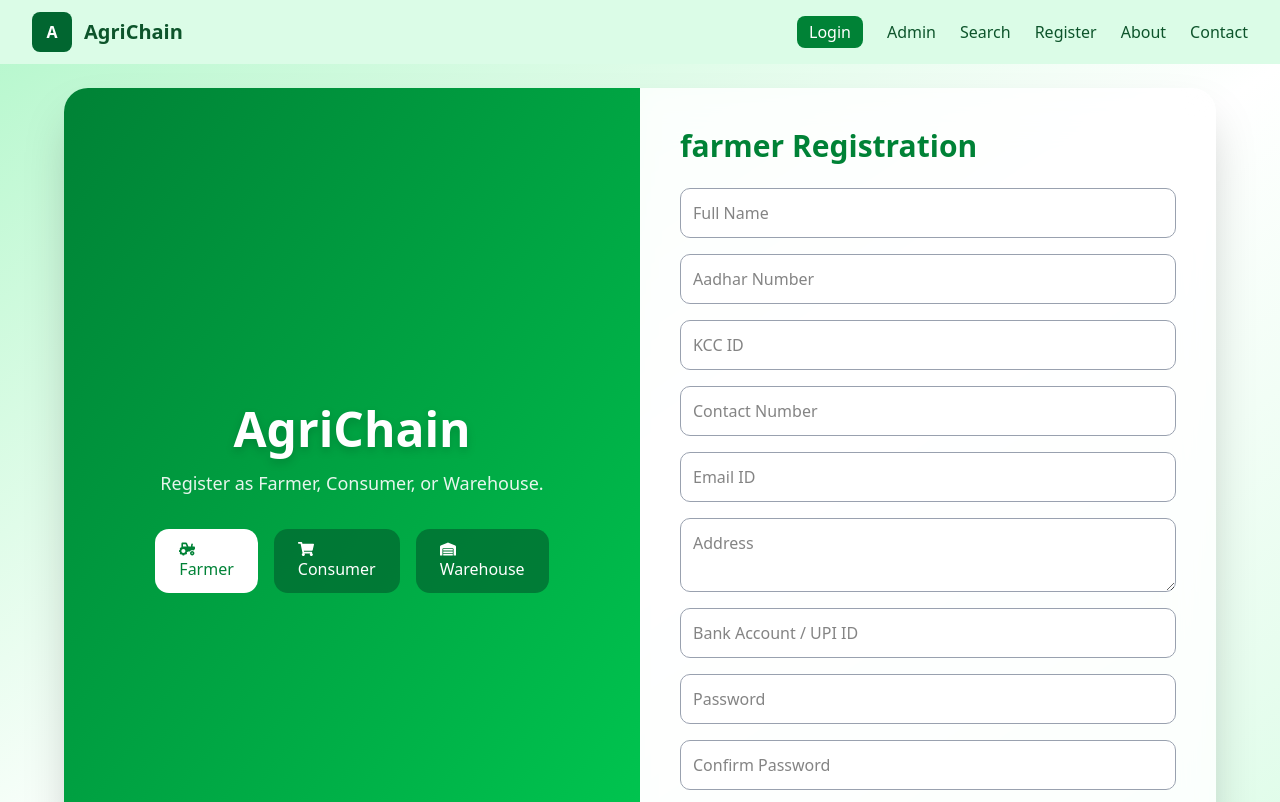
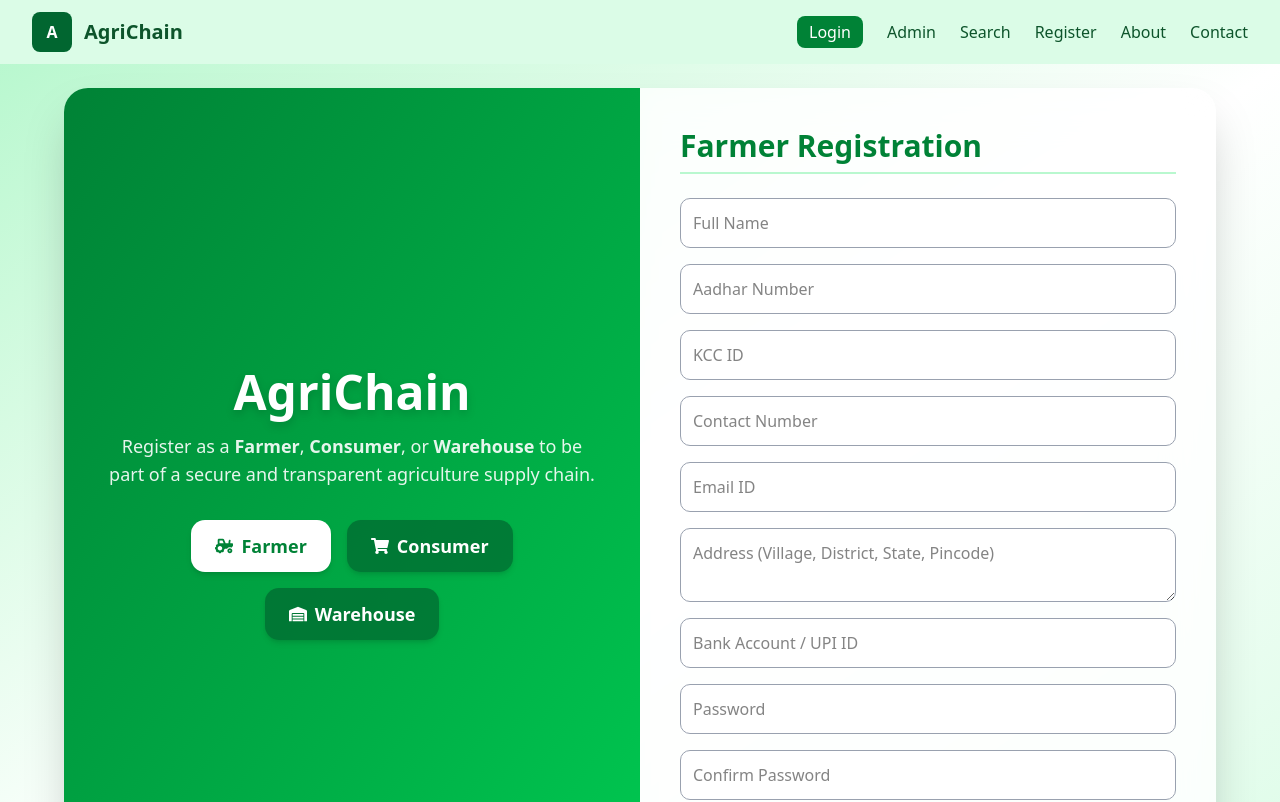
Before and after one commit to Taasum/new, a Next.js app: page /register in a window 1280 px wide. Shown: the top 802 px of the page. Built offline with nearby package versions, Linux system fonts and the light colour scheme.

Commit message:
error solve

```diff
--- a/src/app/components/Footer.tsx
+++ b/src/app/components/Footer.tsx
@@ -11,7 +11,7 @@ import { MdEmail, MdPhone, MdLocationOn } from "react-icons/md";
 
 export default function Footer() {
   return (
-    <footer className="bg-gradient-to-br from-green-800 via-green-900 to-black text-white mt-10">
+    <footer className="bg-gradient-to-br from-green-800 via-green-900 to-black text-white border-t border-green-700">
       {/* Main Content */}
       <div className="max-w-7xl mx-auto px-6 py-12 grid grid-cols-1 md:grid-cols-4 gap-10">
 
--- a/src/app/components/HeroSlider.tsx
+++ b/src/app/components/HeroSlider.tsx
@@ -8,15 +8,14 @@ import "swiper/css/pagination";
 export default function HeroSlider() {
   const slides = [
     {
-      src: "https://images.stockcake.com/public/5/f/a/5fa3c902-aed9-409f-9cf2-330391a96ad3_large/farmer-in-field-stockcake.jpg",
-      alt: "Farmer in field",
+      src: "https://img.freepik.com/premium-photo/agriculture-asian-farmer-using-mobile-phone-check-fresh-green-corn-s-sprouts-soil-maize-spring-field_61243-1800.jpg"
     },
     {
       src: "https://images.unsplash.com/photo-1500937386664-56d1dfef3854?auto=format&fit=crop&w=1350&q=80",
       alt: "Agriculture fields",
     },
     {
-      src: "https://images.unsplash.com/photo-1500937386664-56d1dfef3854?auto=format&fit=crop&w=1350&q=80",
+      src: "https://media.istockphoto.com/id/855984178/photo/wegetables-in-a-warehouse.jpg?s=612x612&w=0&k=20&c=Ngxxnne6DQIaafBHhqU26D_ahOu6ez4mYE_Uo90K4D0=",
       alt: "Market and consumer",
     },
   ];
--- a/src/app/components/WhySection.tsx
+++ b/src/app/components/WhySection.tsx
@@ -3,7 +3,7 @@ export default function WhySection() {
   return (
     <section className="relative">
       <img
-        src="https://encrypted-tbn0.gstatic.com/images?q=tbn:ANd9GcRIwP8DIO56_oPdZy_Ip-h5xEy_xgcoMWuwGg&s"
+        src="https://www.shutterstock.com/image-photo/blockchain-technology-concept-revolutionizing-industries-600nw-2476544647.jpg"
         className="w-full h-[420px] object-cover brightness-75"
       />
 
--- a/src/app/register/page.tsx
+++ b/src/app/register/page.tsx
@@ -1,133 +1,3 @@
-
-// "use client";
-// import React, { useState } from "react";
-// import { FaTractor, FaShoppingCart, FaWarehouse } from "react-icons/fa";
-
-// export default function RegisterPage() {
-//   const [role, setRole] = useState<"farmer" | "consumer" | "warehouse">("farmer");
-
-//   // Reusable class for inputs
-//   const inputClass =
-//     "p-3 border border-gray-400 rounded-lg bg-white w-full hover:shadow-md hover:shadow-green-200 transition focus:outline-none focus:border-green-600 focus:ring-2 focus:ring-green-300";
-
-//   return (
-//     <main className="min-h-screen flex items-center justify-center bg-gradient-to-br from-green-200 via-white to-green-100 p-6">
-//       <div className="w-full max-w-6xl grid grid-cols-1 md:grid-cols-2 bg-white/40 backdrop-blur-xl rounded-3xl shadow-2xl overflow-hidden">
-
-//         {/* Left Side - Role Selection */}
-//         <div className="bg-gradient-to-br from-green-700 to-green-500 text-white flex flex-col items-center justify-center p-10">
-//           <h1 className="text-5xl font-extrabold mb-4 drop-shadow-lg">AgriChain</h1>
-//           <p className="text-lg mb-8 text-center opacity-90">
-//             Register as a <span className="font-semibold">Farmer</span>,{" "}
-//             <span className="font-semibold">Consumer</span>, or{" "}
-//             <span className="font-semibold">Warehouse</span> to be part of a
-//             secure and transparent agriculture supply chain.
-//           </p>
-
-//           <div className="flex gap-4 flex-wrap justify-center">
-//             <button
-//               className={`flex items-center gap-2 px-6 py-3 rounded-xl text-lg font-semibold shadow-md transform transition hover:scale-105 hover:shadow-lg ${
-//                 role === "farmer"
-//                   ? "bg-white text-green-700"
-//                   : "bg-green-800/70 hover:bg-green-800"
-//               }`}
-//               onClick={() => setRole("farmer")}
-//             >
-//               <FaTractor /> Farmer
-//             </button>
-
-//             <button
-//               className={`flex items-center gap-2 px-6 py-3 rounded-xl text-lg font-semibold shadow-md transform transition hover:scale-105 hover:shadow-lg ${
-//                 role === "consumer"
-//                   ? "bg-white text-green-700"
-//                   : "bg-green-800/70 hover:bg-green-800"
-//               }`}
-//               onClick={() => setRole("consumer")}
-//             >
-//               <FaShoppingCart /> Consumer
-//             </button>
-
-//             <button
-//               className={`flex items-center gap-2 px-6 py-3 rounded-xl text-lg font-semibold shadow-md transform transition hover:scale-105 hover:shadow-lg ${
-//                 role === "warehouse"
-//                   ? "bg-white text-green-700"
-//                   : "bg-green-800/70 hover:bg-green-800"
-//               }`}
-//               onClick={() => setRole("warehouse")}
-//             >
-//               <FaWarehouse /> Warehouse
-//             </button>
-//           </div>
-//         </div>
-
-//         {/* Right Side - Forms */}
-//         <div className="p-10 bg-white/60 backdrop-blur-md">
-//           <h2 className="text-3xl font-bold text-green-700 mb-6 border-b-2 border-green-200 pb-2">
-//             {role === "farmer"
-//               ? "Farmer Registration"
-//               : role === "consumer"
-//               ? "Consumer Registration"
-//               : "Warehouse Registration"}
-//           </h2>
-
-//           <form className="grid grid-cols-1 gap-4">
-//             {/* Farmer Form */}
-//             {role === "farmer" && (
-//               <>
-//                 <input type="text" placeholder="Full Name" className={inputClass} />
-//                 <input type="text" placeholder="Aadhar Number" className={inputClass} />
-//                 <input type="text" placeholder="KCC ID" className={inputClass} />
-//                 <input type="tel" placeholder="Contact Number" className={inputClass} />
-//                 <input type="email" placeholder="Email ID" className={inputClass} />
-//                 <textarea placeholder="Address (Village, District, State, Pincode)" className={inputClass} />
-//                 <input type="text" placeholder="Bank Account / UPI ID" className={inputClass} />
-//                 <input type="password" placeholder="Password" className={inputClass} />
-//                 <input type="password" placeholder="Confirm Password" className={inputClass} />
-//               </>
-//             )}
-
-//             {/* Consumer Form */}
-//             {role === "consumer" && (
-//               <>
-//                 <input type="text" placeholder="Full Name" className={inputClass} />
-//                 <input type="tel" placeholder="Contact Number" className={inputClass} />
-//                 <input type="email" placeholder="Email ID" className={inputClass} />
-//                 <textarea placeholder="Address / Delivery Location" className={inputClass} />
-//                 <input type="text" placeholder="Preferred Produce (Optional)" className={inputClass} />
-//                 <input type="password" placeholder="Password" className={inputClass} />
-//                 <input type="password" placeholder="Confirm Password" className={inputClass} />
-//               </>
-//             )}
-
-//             {/* Warehouse Form */}
-//             {role === "warehouse" && (
-//               <>
-//                 <input type="text" placeholder="Warehouse Name / Owner Name" className={inputClass} />
-//                 <input type="tel" placeholder="Contact Number" className={inputClass} />
-//                 <input type="email" placeholder="Email ID" className={inputClass} />
-//                 <textarea placeholder="Warehouse Location (Full Address + Pincode)" className={inputClass} />
-//                 <input type="text" placeholder="Storage Capacity (in Metric Tons)" className={inputClass} />
-//                 <input type="text" placeholder="Facilities (Cold/Dry/Organic storage)" className={inputClass} />
-//                 <input type="text" placeholder="License / Certification ID" className={inputClass} />
-//                 <input type="password" placeholder="Password" className={inputClass} />
-//                 <input type="password" placeholder="Confirm Password" className={inputClass} />
-//               </>
-//             )}
-
-//             {/* Submit */}
-//             <button
-//               type="submit"
-//               className="mt-4 w-full bg-gradient-to-r from-green-600 to-green-500 hover:from-green-700 hover:to-green-600 text-white p-3 rounded-xl font-semibold shadow-lg transition transform hover:scale-105"
-//             >
-//               Register Now
-//             </button>
-//           </form>
-//         </div>
-//       </div>
-//     </main>
-//   );
-// }
-
 
 "use client";
 import React, { useState } from "react";
@@ -135,61 +5,120 @@ import { FaTractor, FaShoppingCart, FaWarehouse } from "react-icons/fa";
 
 export default function RegisterPage() {
   const [role, setRole] = useState<"farmer" | "consumer" | "warehouse">("farmer");
-  const [formData, setFormData] = useState<any>({});
 
+  // Reusable class for inputs
   const inputClass =
     "p-3 border border-gray-400 rounded-lg bg-white w-full hover:shadow-md hover:shadow-green-200 transition focus:outline-none focus:border-green-600 focus:ring-2 focus:ring-green-300";
-
-  const handleChange = (e: React.ChangeEvent<HTMLInputElement | HTMLTextAreaElement>) => {
-    setFormData({ ...formData, [e.target.name]: e.target.value });
-  };
-
-  const handleSubmit = async (e: React.FormEvent) => {
-    e.preventDefault();
-    try {
-      const res = await fetch("http://localhost:5000/register", {
-        method: "POST",
-        headers: { "Content-Type": "application/json" },
-        body: JSON.stringify({ ...formData, role }),
-      });
-      const data = await res.json();
-      alert(data.message); // 👈 shows "Registered Successfully"
-    } catch (err) {
-      alert("Error connecting to server");
-    }
-  };
 
   return (
     <main className="min-h-screen flex items-center justify-center bg-gradient-to-br from-green-200 via-white to-green-100 p-6">
       <div className="w-full max-w-6xl grid grid-cols-1 md:grid-cols-2 bg-white/40 backdrop-blur-xl rounded-3xl shadow-2xl overflow-hidden">
 
-        {/* Left Side */}
+        {/* Left Side - Role Selection */}
         <div className="bg-gradient-to-br from-green-700 to-green-500 text-white flex flex-col items-center justify-center p-10">
           <h1 className="text-5xl font-extrabold mb-4 drop-shadow-lg">AgriChain</h1>
-          <p className="text-lg mb-8 text-center opacity-90">Register as Farmer, Consumer, or Warehouse.</p>
+          <p className="text-lg mb-8 text-center opacity-90">
+            Register as a <span className="font-semibold">Farmer</span>,{" "}
+            <span className="font-semibold">Consumer</span>, or{" "}
+            <span className="font-semibold">Warehouse</span> to be part of a
+            secure and transparent agriculture supply chain.
+          </p>
+
           <div className="flex gap-4 flex-wrap justify-center">
-            <button onClick={() => setRole("farmer")} className={`px-6 py-3 rounded-xl ${role==="farmer"?"bg-white text-green-700":"bg-green-800/70 text-white"}`}><FaTractor/> Farmer</button>
-            <button onClick={() => setRole("consumer")} className={`px-6 py-3 rounded-xl ${role==="consumer"?"bg-white text-green-700":"bg-green-800/70 text-white"}`}><FaShoppingCart/> Consumer</button>
-            <button onClick={() => setRole("warehouse")} className={`px-6 py-3 rounded-xl ${role==="warehouse"?"bg-white text-green-700":"bg-green-800/70 text-white"}`}><FaWarehouse/> Warehouse</button>
+            <button
+              className={`flex items-center gap-2 px-6 py-3 rounded-xl text-lg font-semibold shadow-md transform transition hover:scale-105 hover:shadow-lg ${
+                role === "farmer"
+                  ? "bg-white text-green-700"
+                  : "bg-green-800/70 hover:bg-green-800"
+              }`}
+              onClick={() => setRole("farmer")}
+            >
+              <FaTractor /> Farmer
+            </button>
+
+            <button
+              className={`flex items-center gap-2 px-6 py-3 rounded-xl text-lg font-semibold shadow-md transform transition hover:scale-105 hover:shadow-lg ${
+                role === "consumer"
+                  ? "bg-white text-green-700"
+                  : "bg-green-800/70 hover:bg-green-800"
+              }`}
+              onClick={() => setRole("consumer")}
+            >
+              <FaShoppingCart /> Consumer
+            </button>
+
+            <button
+              className={`flex items-center gap-2 px-6 py-3 rounded-xl text-lg font-semibold shadow-md transform transition hover:scale-105 hover:shadow-lg ${
+                role === "warehouse"
+                  ? "bg-white text-green-700"
+                  : "bg-green-800/70 hover:bg-green-800"
+              }`}
+              onClick={() => setRole("warehouse")}
+            >
+              <FaWarehouse /> Warehouse
+            </button>
           </div>
         </div>
 
-        {/* Right Side - Form */}
+        {/* Right Side - Forms */}
         <div className="p-10 bg-white/60 backdrop-blur-md">
-          <h2 className="text-3xl font-bold text-green-700 mb-6">{role} Registration</h2>
+          <h2 className="text-3xl font-bold text-green-700 mb-6 border-b-2 border-green-200 pb-2">
+            {role === "farmer"
+              ? "Farmer Registration"
+              : role === "consumer"
+              ? "Consumer Registration"
+              : "Warehouse Registration"}
+          </h2>
 
-          <form onSubmit={handleSubmit} className="grid grid-cols-1 gap-4">
-            <input name="fullName" type="text" placeholder="Full Name" onChange={handleChange} className={inputClass} />
-            <input name="aadhar" type="text" placeholder="Aadhar Number" onChange={handleChange} className={inputClass} />
-            <input name="kccId" type="text" placeholder="KCC ID" onChange={handleChange} className={inputClass} />
-            <input name="contact" type="tel" placeholder="Contact Number" onChange={handleChange} className={inputClass} />
-            <input name="email" type="email" placeholder="Email ID" onChange={handleChange} className={inputClass} />
-            <textarea name="address" placeholder="Address" onChange={handleChange} className={inputClass} />
-            <input name="bankUpi" type="text" placeholder="Bank Account / UPI ID" onChange={handleChange} className={inputClass} />
-            <input name="password" type="password" placeholder="Password" onChange={handleChange} className={inputClass} />
-            <input name="confirmPassword" type="password" placeholder="Confirm Password" onChange={handleChange} className={inputClass} />
+          <form className="grid grid-cols-1 gap-4">
+            {/* Farmer Form */}
+            {role === "farmer" && (
+              <>
+                <input type="text" placeholder="Full Name" className={inputClass} />
+                <input type="text" placeholder="Aadhar Number" className={inputClass} />
+                <input type="text" placeholder="KCC ID" className={inputClass} />
+                <input type="tel" placeholder="Contact Number" className={inputClass} />
+                <input type="email" placeholder="Email ID" className={inputClass} />
+                <textarea placeholder="Address (Village, District, State, Pincode)" className={inputClass} />
+                <input type="text" placeholder="Bank Account / UPI ID" className={inputClass} />
+                <input type="password" placeholder="Password" className={inputClass} />
+                <input type="password" placeholder="Confirm Password" className={inputClass} />
+              </>
+            )}
 
-            <button type="submit" className="mt-4 w-full bg-gradient-to-r from-green-600 to-green-500 text-white p-3 rounded-xl font-semibold shadow-lg">
+            {/* Consumer Form */}
+            {role === "consumer" && (
+              <>
+                <input type="text" placeholder="Full Name" className={inputClass} />
+                <input type="tel" placeholder="Contact Number" className={inputClass} />
+                <input type="email" placeholder="Email ID" className={inputClass} />
+                <textarea placeholder="Address / Delivery Location" className={inputClass} />
+                <input type="text" placeholder="Preferred Produce (Optional)" className={inputClass} />
+                <input type="password" placeholder="Password" className={inputClass} />
+                <input type="password" placeholder="Confirm Password" className={inputClass} />
+              </>
+            )}
+
+            {/* Warehouse Form */}
+            {role === "warehouse" && (
+              <>
+                <input type="text" placeholder="Warehouse Name / Owner Name" className={inputClass} />
+                <input type="tel" placeholder="Contact Number" className={inputClass} />
+                <input type="email" placeholder="Email ID" className={inputClass} />
+                <textarea placeholder="Warehouse Location (Full Address + Pincode)" className={inputClass} />
+                <input type="text" placeholder="Storage Capacity (in Metric Tons)" className={inputClass} />
+                <input type="text" placeholder="Facilities (Cold/Dry/Organic storage)" className={inputClass} />
+                <input type="text" placeholder="License / Certification ID" className={inputClass} />
+                <input type="password" placeholder="Password" className={inputClass} />
+                <input type="password" placeholder="Confirm Password" className={inputClass} />
+              </>
+            )}
+
+            {/* Submit */}
+            <button
+              type="submit"
+              className="mt-4 w-full bg-gradient-to-r from-green-600 to-green-500 hover:from-green-700 hover:to-green-600 text-white p-3 rounded-xl font-semibold shadow-lg transition transform hover:scale-105"
+            >
               Register Now
             </button>
           </form>
```
